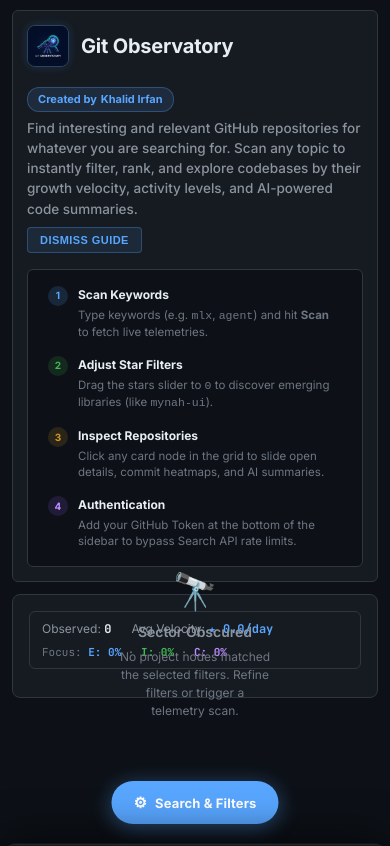
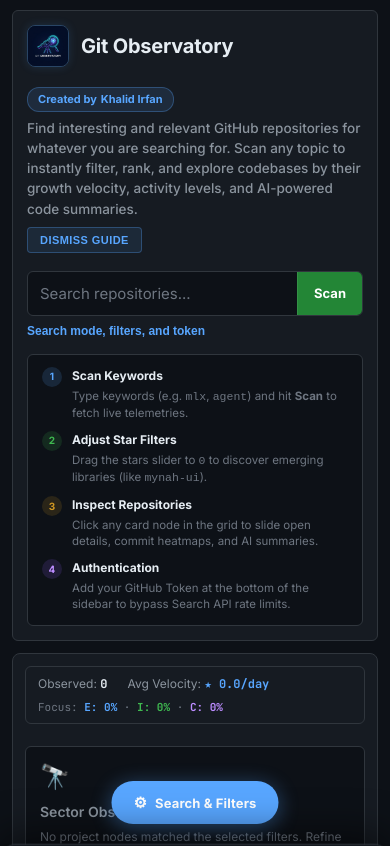
Before and after one commit to teachme-ai/gitsearch, a React (Vite) app: page / in a window 390 px wide. Shown: the top 846 px of the page. Built offline with nearby package versions, Linux system fonts and the light colour scheme.

Commit message:
Refine mobile observatory layout and search flow

```diff
--- a/src/App.css
+++ b/src/App.css
@@ -726,9 +726,22 @@
   flex: 1;
   display: flex;
   flex-direction: column;
+  gap: 10px;
+  padding: 14px 16px;
+  min-width: 0;
+}
+
+.rich-card-overview {
+  display: grid;
+  grid-template-columns: minmax(0, 1fr) 108px;
+  gap: 12px;
+  align-items: start;
+}
+
+.rich-card-summary {
+  display: flex;
+  flex-direction: column;
   gap: 8px;
-  padding: 14px 16px;
-  border-right: 1px solid var(--border);
   min-width: 0;
 }
 
@@ -779,18 +792,22 @@
 
 /* Sparkline chart panel */
 .rich-card-chart {
-  width: 148px;
-  flex-shrink: 0;
+  width: 100px;
+  max-width: 100px;
+  flex: 0 0 100px;
   display: flex;
   flex-direction: column;
   align-items: flex-start;
-  justify-content: center;
-  gap: 7px;
-  padding: 14px 12px;
-  background: var(--bg-muted);
-  border-left: 2px solid var(--focus-color);
+  justify-content: flex-start;
+  gap: 4px;
+  padding: 8px 8px 7px;
+  background: rgba(28, 33, 40, 0.92);
+  border: 1px solid var(--border);
+  border-top: 2px solid var(--focus-color);
+  border-radius: var(--radius);
   position: relative;
   overflow: hidden;
+  align-self: start;
 }
 
 /* Subtle dot-grid texture on the chart bg */
@@ -804,10 +821,10 @@
 }
 
 .chart-label {
-  font-size: 9px;
+  font-size: 8px;
   color: var(--text-muted);
   text-transform: uppercase;
-  letter-spacing: 0.1em;
+  letter-spacing: 0.08em;
   font-weight: 600;
   align-self: flex-start;
   position: relative;
@@ -816,7 +833,7 @@
 
 .sparkline-svg {
   width: 100%;
-  height: 52px;
+  height: 26px;
   overflow: visible;
   position: relative;
   z-index: 1;
@@ -843,7 +860,7 @@
 .chart-stats {
   display: flex;
   flex-direction: column;
-  gap: 2px;
+  gap: 1px;
   align-self: flex-start;
   width: 100%;
   position: relative;
@@ -851,9 +868,9 @@
 }
 .chart-stat-item {
   font-family: var(--font-mono);
-  font-size: 11px;
-  font-weight: 600;
-  line-height: 1.3;
+  font-size: 9px;
+  font-weight: 600;
+  line-height: 1.2;
 }
 
 /* checkmygit-inspired stack visualizations */
@@ -867,12 +884,12 @@
 
 .chart-lang-bar {
   display: flex;
-  height: 4px;
+  height: 2px;
   width: 100%;
   border-radius: 2px;
   overflow: hidden;
   background: var(--bg-overlay);
-  margin-bottom: 4px;
+  margin-bottom: 2px;
 }
 
 .chart-lang-segment {
@@ -883,15 +900,15 @@
 .chart-lang-legend {
   display: flex;
   flex-wrap: wrap;
-  gap: 6px;
+  gap: 3px;
   width: 100%;
 }
 
 .chart-lang-dot {
   display: inline-flex;
   align-items: center;
-  gap: 3px;
-  font-size: 9px;
+  gap: 2px;
+  font-size: 8px;
   color: var(--text-secondary);
 }
 
@@ -906,15 +923,11 @@
   white-space: nowrap;
   text-overflow: ellipsis;
   overflow: hidden;
-  max-width: 48px;
+  max-width: 32px;
 }
 
 .chart-contrib-row {
-  display: flex;
-  flex-direction: column;
-  gap: 4px;
-  width: 100%;
-  z-index: 1;
+  display: none;
 }
 
 .chart-contrib-avatars {
@@ -1394,9 +1407,74 @@
     gap: 8px !important;
   }
 
+  .mobile-inline-search {
+    display: flex;
+    flex-direction: column;
+    gap: 8px;
+    padding-top: 2px;
+  }
+
+  .mobile-inline-search-row {
+    display: flex;
+    align-items: stretch;
+    border: 1px solid var(--border);
+    border-radius: var(--radius);
+    overflow: hidden;
+    background: var(--bg-canvas);
+  }
+
+  .mobile-inline-search-input {
+    flex: 1;
+    min-width: 0;
+    border: none;
+    outline: none;
+    background: transparent;
+    color: var(--text-primary);
+    font-family: var(--font-sans);
+    font-size: 15px;
+    padding: 12px 12px;
+  }
+
+  .mobile-inline-search-input::placeholder {
+    color: var(--text-muted);
+  }
+
+  .mobile-inline-scan {
+    flex-shrink: 0;
+    border: none;
+    border-left: 1px solid rgba(255, 255, 255, 0.08);
+    background: #238636;
+    color: #fff;
+    font-family: var(--font-sans);
+    font-size: 13px;
+    font-weight: 700;
+    padding: 0 16px;
+    cursor: pointer;
+  }
+
+  .mobile-inline-scan.scanning,
+  .mobile-inline-scan:disabled {
+    background: #1f6feb;
+    opacity: 0.8;
+  }
+
+  .mobile-inline-filter {
+    align-self: flex-start;
+    border: none;
+    background: transparent;
+    color: var(--gh-blue);
+    font-size: 12px;
+    font-weight: 700;
+    padding: 0;
+    cursor: pointer;
+  }
+
   /* Compact guide grid */
-  .observatory-container > div:first-child + div {
+  .observatory-container > div:first-child > div:nth-child(3),
+  .observatory-container > div:first-child > div:nth-child(2):last-child {
     grid-template-columns: 1fr !important;
+    gap: 10px !important;
+    padding: 12px 14px !important;
   }
 
   /* ── Main layout: single column, no gap ── */
@@ -1519,34 +1597,83 @@
   .stars-quadrant-map-container {
     width: 100%;
     min-height: auto !important;
+    min-width: 0;
+  }
+
+  .stars-quadrant.is-empty {
+    padding: 12px;
+    gap: 10px;
   }
 
   /* ── Compact inline metrics row ── */
   .stars-quadrant > div:first-child,
   .stars-quadrant-map-container > div:first-child {
+    width: 100% !important;
+    max-width: 100% !important;
+    min-width: 0 !important;
     flex-direction: column !important;
     align-items: flex-start !important;
     gap: 6px !important;
     padding: 8px 12px !important;
   }
 
+  .stars-quadrant > div:first-child > div,
+  .stars-quadrant-map-container > div:first-child > div {
+    min-width: 0;
+    width: 100%;
+  }
+
+  .stars-quadrant > div:first-child span,
+  .stars-quadrant-map-container > div:first-child span {
+    overflow-wrap: anywhere;
+  }
+
   /* ── Galaxy map: smaller on mobile ── */
   .galaxy-map-deck { min-height: 300px; }
+
+  /* Keep the initial list empty state close to the header instead of viewport-centered */
+  .stars-quadrant.is-empty > .no-stars-overlay {
+    position: static;
+    transform: none;
+    text-align: left;
+    width: 100%;
+    padding: 18px 14px;
+    background: var(--bg-canvas);
+    border: 1px solid var(--border);
+    border-radius: var(--radius);
+  }
+
+  .stars-quadrant.is-empty > .no-stars-overlay .radar-ring {
+    font-size: 24px;
+  }
+
+  .stars-quadrant.is-empty > .no-stars-overlay p {
+    max-width: none;
+  }
+
+  .stars-quadrant-map-container.is-empty .matrix-quadrant-label {
+    display: none;
+  }
 
   /* ── Rich cards: stack chart panel below text ── */
   .rich-card {
     flex-direction: column !important;
     min-height: auto !important;
-  }
-  .rich-card-left { border-right: none !important; border-bottom: 1px solid var(--border); }
+    width: 100%;
+    max-width: 100%;
+    min-width: 0;
+  }
+  .rich-card-left {
+    padding: 12px !important;
+    min-width: 0;
+    overflow: hidden;
+  }
+  .rich-card-overview {
+    grid-template-columns: 1fr;
+    gap: 8px;
+  }
   .rich-card-chart {
-    width: 100% !important;
-    flex-direction: row !important;
-    border-left: none !important;
-    border-top: 2px solid var(--focus-color, var(--gh-blue)) !important;
-    padding: 10px 14px !important;
-    gap: 12px !important;
-    flex-wrap: wrap;
+    display: none !important;
   }
 
   /* ── Filter pills: larger touch target ── */
--- a/src/App.jsx
+++ b/src/App.jsx
@@ -434,6 +434,15 @@
     return () => { document.body.style.overflow = ''; };
   }, [isMobile, sidebarOpen]);
 
+  // The matrix labels get cramped on phones, so mobile always returns to the list.
+  useEffect(() => {
+    if (isMobile && viewMode === 'map') {
+      setViewMode('grid');
+    }
+  }, [isMobile, viewMode]);
+
+  const activeViewMode = isMobile ? 'grid' : viewMode;
+
   // Telemetry Calculations
   const telemetry = useMemo(() => {
     const total = projects.length;
@@ -698,6 +707,10 @@
   // Trigger Real-Time GitHub API Live Search & Telemetry Analysis
   const performGitHubSearch = async (overrideQuery = null) => {
     if (isScanning) return;
+    if (isMobile) {
+      setSidebarOpen(false);
+      setViewMode('grid');
+    }
     setIsScanning(true);
     setConsoleLogs([]);
     setProjects([]);
@@ -1299,6 +1312,42 @@
             </button>
           )}
         </div>
+
+        {isMobile && (
+          <div className="mobile-inline-search">
+            <div className="mobile-inline-search-row">
+              <input
+                type="text"
+                className="mobile-inline-search-input"
+                placeholder={
+                  searchMode === 'natural'
+                    ? "What do you want to build?"
+                    : searchMode === 'profile'
+                      ? "GitHub profile ID"
+                      : "Search repositories..."
+                }
+                value={searchQuery}
+                onChange={(e) => setSearchQuery(e.target.value)}
+                onKeyDown={(e) => {
+                  if (e.key === 'Enter') performGitHubSearch(searchQuery);
+                }}
+              />
+              <button
+                className={`mobile-inline-scan ${isScanning ? 'scanning' : ''}`}
+                onClick={() => performGitHubSearch(searchQuery)}
+                disabled={isScanning}
+              >
+                {isScanning ? 'Scanning' : 'Scan'}
+              </button>
+            </div>
+            <button
+              className="mobile-inline-filter"
+              onClick={() => setSidebarOpen(true)}
+            >
+              Search mode, filters, and token
+            </button>
+          </div>
+        )}
 
         {showGuide && (
           <div style={{
@@ -1565,7 +1614,7 @@
           <div className="hud-panel">
             <span className="hud-panel-title">Observatory Controls</span>
 
-            {/* View Mode Toggle */}
+            {!isMobile && (
               <div className="hud-group">
                 <span className="hud-group-label">View Mode</span>
                 <div className="filter-pills">
@@ -1583,6 +1632,7 @@
                   </button>
                 </div>
               </div>
+            )}
 
             {/* Ownership Type filter */}
             <div className="hud-group">
@@ -1710,7 +1760,7 @@
         </aside>
 
         {/* Right Side: Telemetry Matrix or Grid */}
-        <main className={viewMode === 'map' ? 'stars-quadrant-map-container' : 'stars-quadrant'}>
+        <main className={`${activeViewMode === 'map' ? 'stars-quadrant-map-container' : 'stars-quadrant'} ${filteredProjects.length === 0 ? 'is-empty' : ''}`}>
 
           {/* Integrated Compact Telemetry Metrics Row */}
           <div style={{
@@ -1726,7 +1776,7 @@
             gap: '12px',
             width: '100%'
           }}>
-            <div style={{ display: 'flex', gap: '20px', alignItems: 'center', flexWrap: 'wrap' }}>
+            <div style={{ display: 'flex', gap: '20px', alignItems: 'center', flexWrap: 'wrap', width: '100%', minWidth: 0 }}>
               <span style={{ fontSize: '12px', color: 'var(--text-secondary)' }}>
                 Observed: <strong style={{ color: 'var(--text-primary)', fontFamily: 'var(--font-mono)' }}>{telemetry.total}</strong>
               </span>
@@ -1734,7 +1784,7 @@
                 Avg Velocity: <strong style={{ color: 'var(--gh-blue)', fontFamily: 'var(--font-mono)' }}>★ {telemetry.avgVelocity}/day</strong>
               </span>
             </div>
-            <div style={{ fontSize: '11px', color: 'var(--text-muted)', fontFamily: 'var(--font-mono)' }}>
+            <div style={{ fontSize: '11px', color: 'var(--text-muted)', fontFamily: 'var(--font-mono)', width: '100%', minWidth: 0 }}>
               Focus: <span style={{ color: 'var(--neon-cyan)', fontWeight: 600 }}>E: {telemetry.shares.enterprise}%</span>
               {' · '}
               <span style={{ color: 'var(--neon-emerald)', fontWeight: 600 }}>I: {telemetry.shares.individual}%</span>
@@ -1743,7 +1793,7 @@
             </div>
           </div>
 
-          {viewMode === 'map' ? (
+          {activeViewMode === 'map' ? (
             <div className="galaxy-map-deck">
               {/* Telemetry Matrix Grid axes and crosshairs */}
               <div className="matrix-crosshair-h" />
@@ -1879,6 +1929,8 @@
                   >
                     {/* LEFT: text content */}
                     <div className="rich-card-left">
+                      <div className="rich-card-overview">
+                        <div className="rich-card-summary">
                           <div className="tag-row">
                             <span className="quadrant-badge">{project.theme.replace('RAG and knowledge systems', 'RAG')}</span>
                             <div style={{ display: 'flex', gap: '6px' }}>
@@ -1889,46 +1941,8 @@
 
                           <h3 className="rich-card-title">{project.repo}</h3>
                           <p className="rich-card-desc">{project.description || project.call_to_action}</p>
-
-                      <div className="stat-pills">
-                        <div className="stat-pill">
-                          <span className="stat-icon">★</span>
-                          <span className="stat-value">{project.stars >= 1000 ? `${(project.stars/1000).toFixed(1)}k` : project.stars}</span>
-                          <span className="stat-label">Stars</span>
-                        </div>
-                        <div className="stat-pill">
-                          <span className="stat-icon" style={{ color: 'var(--neon-cyan)' }}>⑂</span>
-                          <span className="stat-value">{project.forks >= 1000 ? `${(project.forks/1000).toFixed(1)}k` : project.forks}</span>
-                          <span className="stat-label">Forks</span>
-                        </div>
-                        <div className="stat-pill">
-                          <span className="stat-icon" style={{ color: 'var(--neon-emerald)' }}>↑</span>
-                          <span className="stat-value">{Number(project.starVelocity).toFixed(1)}</span>
-                          <span className="stat-label">Stars/day</span>
-                        </div>
-                        <div className="stat-pill">
-                          <span className="stat-icon" style={{ color: 'var(--neon-violet)' }}>⌨</span>
-                          <span className="stat-value">{project.commits}</span>
-                          <span className="stat-label">Commits/14d</span>
-                        </div>
-                      </div>
-
-                      <div className="score-bar-row">
-                        <span className="score-bar-label">Telemetry Score</span>
-                        <div className="score-bar-track">
-                          <div
-                            className="score-bar-fill"
-                            style={{
-                              width: `${Math.min(100, (project.score / 300) * 100)}%`,
-                              background: `linear-gradient(90deg, var(--focus-color), var(--focus-glow))`
-                            }}
-                          />
-                        </div>
-                        <span className="score-bar-value">{Number(project.score).toFixed(0)}</span>
-                      </div>
-                    </div>
-
-                    {/* RIGHT: Sparkline mini-chart panel */}
+                        </div>
+                        {/* Corner telemetry mini-panel */}
                         <div className="rich-card-chart">
                           <span className="chart-label">trajectory</span>
 
@@ -1941,24 +1955,21 @@
                             const vals = Array.from({ length: pts }, (_, i) => {
                               const t = i / (pts - 1);
                               if (stars === 0) {
-                            return 0; // Flat line at the bottom for 0 stars
+                                return 0;
                               }
 
                               let base;
                               if (vel > 2.0) {
-                            // Exponential climb for high-growth repos
                                 base = 0.2 + 0.8 * Math.pow(t, 1 / Math.max(0.4, vel * 0.2 + 0.6));
                               } else {
-                            // Flat-ish/stable line for existing repos with low velocity
                                 base = 0.65 + (t * 0.15) - 0.05;
                               }
 
-                          // Organic fluctuations relative to commit activity
                               const activityFactor = Math.min(15, commits) / 15;
                               const noise = Math.sin(i * 1.8 + stars) * 0.04 * activityFactor;
                               return Math.max(5, Math.min(95, (base + noise) * 100));
                             });
-                        const W = 130, H = 52;
+                            const W = 112, H = 34;
                             const toX = (i) => (i / (pts - 1)) * W;
                             const toY = (v) => H - (v / 100) * (H - 6) - 3;
                             const pathD = vals.map((v, i) => `${i === 0 ? 'M' : 'L'} ${toX(i).toFixed(1)} ${toY(v).toFixed(1)}`).join(' ');
@@ -1973,24 +1984,18 @@
                                     <stop offset="100%" stopColor="var(--focus-color)" stopOpacity="0" />
                                   </linearGradient>
                                 </defs>
-                            {/* Baseline grid tick */}
                                 <line x1="0" y1={H - 1} x2={W} y2={H - 1} stroke="var(--border)" strokeWidth="0.5" />
-                            {/* Area fill */}
                                 <path d={areaD} fill={`url(#sg-${idx})`} />
-                            {/* Trajectory line */}
                                 <path d={pathD} fill="none" stroke="var(--focus-color)" strokeWidth="1.5" strokeLinecap="round" strokeLinejoin="round" />
-                            {/* Live endpoint dot */}
-                            <circle cx={lastX} cy={lastY} r="2.5" fill="var(--focus-color)" />
-                            <circle cx={lastX} cy={lastY} r="5" fill="var(--focus-color)" opacity="0.18" />
+                                <circle cx={lastX} cy={lastY} r="2" fill="var(--focus-color)" />
+                                <circle cx={lastX} cy={lastY} r="4" fill="var(--focus-color)" opacity="0.18" />
                               </svg>
                             );
                           })()}
 
-                      {/* Commit activity replaced by checkmygit-style language stack bar */}
                           {project.languageNames?.length > 0 && (
                             <div className="chart-lang-section">
                               <span className="chart-label" style={{ marginBottom: '4px' }}>tech stack</span>
-                          {/* Proportional language bar — inspired by checkmygit's donut */}
                               <div className="chart-lang-bar">
                                 {project.languageNames.map((lang, li) => (
                                   <div
@@ -2004,9 +2009,8 @@
                                   />
                                 ))}
                               </div>
-                          {/* Language legend — top 3 */}
                               <div className="chart-lang-legend">
-                            {project.languageNames.slice(0, 3).map((lang, li) => (
+                                {project.languageNames.slice(0, 2).map((lang, li) => (
                                   <span key={li} className="chart-lang-dot">
                                     <span style={{ background: getLangColor(lang.name) }} className="lang-dot-circle" />
                                     <span className="lang-dot-name">{lang.name}</span>
@@ -2016,34 +2020,6 @@
                             </div>
                           )}
 
-                      {/* Top contributors — checkmygit avatar circles */}
-                      {project.contributors?.length > 0 && (
-                        <div className="chart-contrib-row">
-                          <span className="chart-label">contributors</span>
-                          <div className="chart-contrib-avatars">
-                            {project.contributors.map((c, ci) => (
-                              <a
-                                key={ci}
-                                href={c.url}
-                                target="_blank"
-                                rel="noopener noreferrer"
-                                title={`${c.login} (${c.contributions} commits)`}
-                                className="contrib-avatar-link"
-                                onClick={e => e.stopPropagation()}
-                              >
-                                <img
-                                  src={`${c.avatar}&s=48`}
-                                  alt={c.login}
-                                  className="contrib-avatar"
-                                  loading="lazy"
-                                />
-                              </a>
-                            ))}
-                          </div>
-                        </div>
-                      )}
-
-                      {/* Velocity + BM25 relevance score */}
                           <div className="chart-stats">
                             <span className="chart-stat-item" style={{ color: 'var(--focus-color)' }}>
                               ▲ {Number(project.starVelocity).toFixed(1)}<span style={{ opacity: 0.6, fontSize: '9px' }}>/d</span>
@@ -2056,6 +2032,45 @@
                                 </span>
                               </span>
                             )}
+                          </div>
+                        </div>
+                      </div>
+
+                      <div className="stat-pills">
+                        <div className="stat-pill">
+                          <span className="stat-icon">★</span>
+                          <span className="stat-value">{project.stars >= 1000 ? `${(project.stars/1000).toFixed(1)}k` : project.stars}</span>
+                          <span className="stat-label">Stars</span>
+                        </div>
+                        <div className="stat-pill">
+                          <span className="stat-icon" style={{ color: 'var(--neon-cyan)' }}>⑂</span>
+                          <span className="stat-value">{project.forks >= 1000 ? `${(project.forks/1000).toFixed(1)}k` : project.forks}</span>
+                          <span className="stat-label">Forks</span>
+                        </div>
+                        <div className="stat-pill">
+                          <span className="stat-icon" style={{ color: 'var(--neon-emerald)' }}>↑</span>
+                          <span className="stat-value">{Number(project.starVelocity).toFixed(1)}</span>
+                          <span className="stat-label">Stars/day</span>
+                        </div>
+                        <div className="stat-pill">
+                          <span className="stat-icon" style={{ color: 'var(--neon-violet)' }}>⌨</span>
+                          <span className="stat-value">{project.commits}</span>
+                          <span className="stat-label">Commits/14d</span>
+                        </div>
+                      </div>
+
+                      <div className="score-bar-row">
+                        <span className="score-bar-label">Telemetry Score</span>
+                        <div className="score-bar-track">
+                          <div
+                            className="score-bar-fill"
+                            style={{
+                              width: `${Math.min(100, (project.score / 300) * 100)}%`,
+                              background: `linear-gradient(90deg, var(--focus-color), var(--focus-glow))`
+                            }}
+                          />
+                        </div>
+                        <span className="score-bar-value">{Number(project.score).toFixed(0)}</span>
                       </div>
                     </div>
                   </article>
@@ -2371,7 +2386,7 @@
                         <button
                           key={li}
                           onClick={() => {
-                            setSelectedLanguage(lang.name);
+                            setSelectedLanguages([lang.name]);
                             setConsoleLogs(prev => [...prev, { type: 'info', text: `🎯 Filtered Tech Stack to: ${lang.name}` }]);
                           }}
                           style={{
```
Lines whose indentation alone changed are shown as unchanged.
